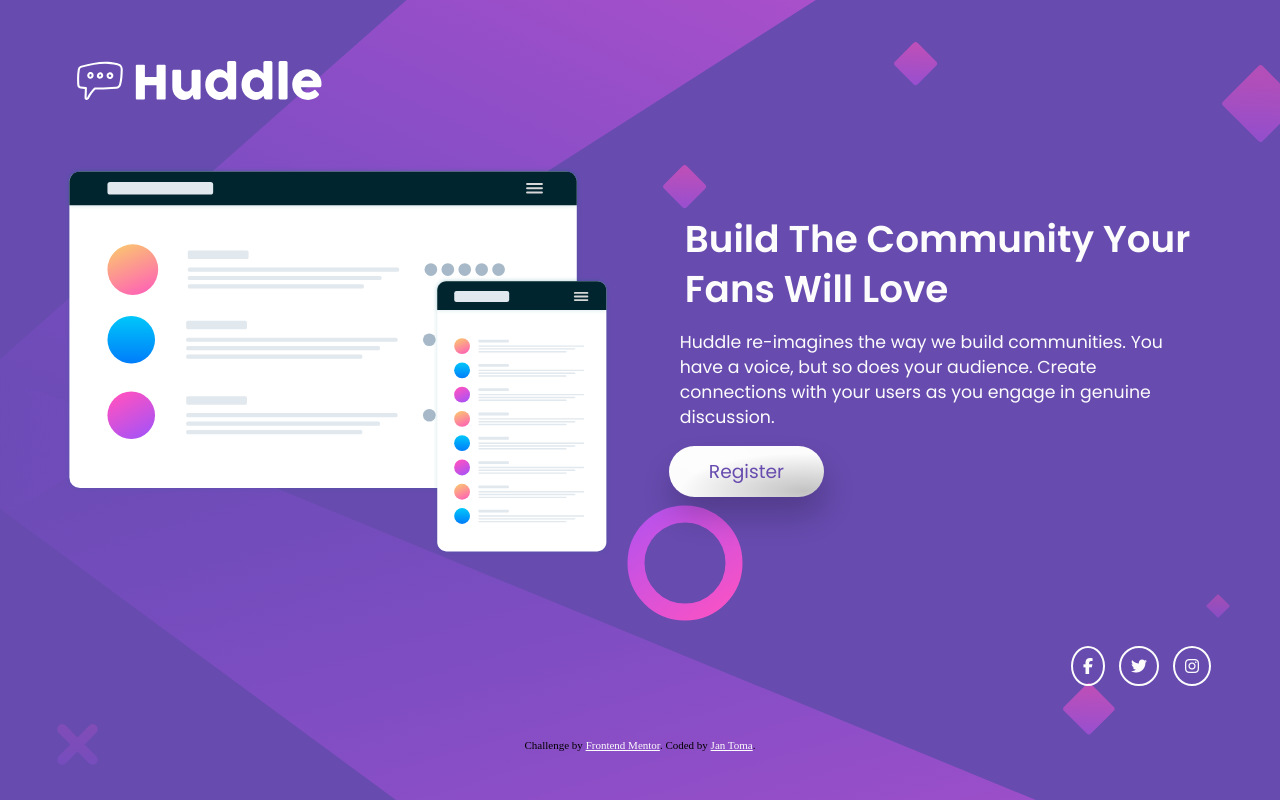
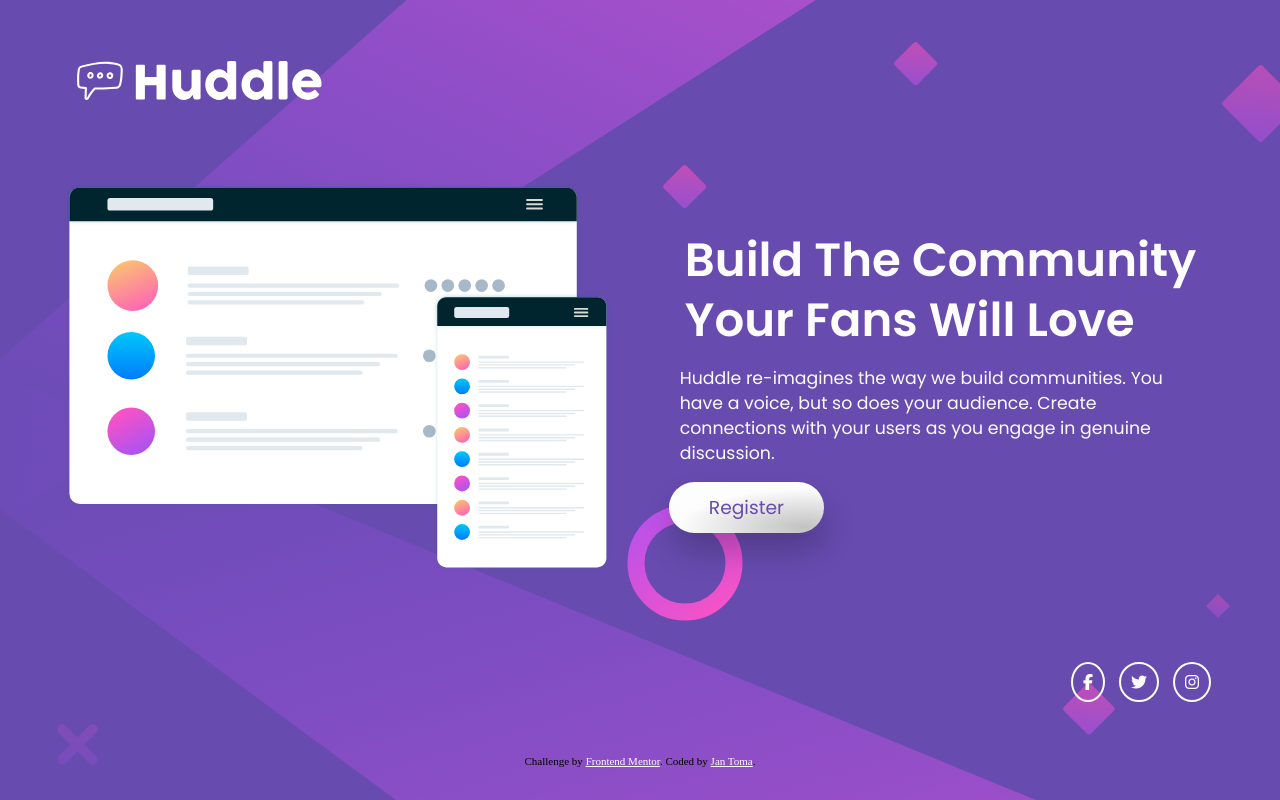
Before and after one commit to jantoma/Huddle-Landing-page-with-single-introductory-section, a plain HTML site: page index.html in a window 1280 px wide. Drawn offline with Linux system fonts and the light colour scheme.

Commit message:
Update main.css

```diff
--- a/main.css
+++ b/main.css
@@ -44,7 +44,7 @@ header {
 
 .hero {
     width: 100%;
-    padding-top: 3rem;
+    padding-top: 4rem;
     display: flex;
     flex-wrap: wrap;
     justify-content: left;
@@ -71,10 +71,10 @@ section .hero-content {
     padding-top: 3rem;
     padding-left: 1rem;
     margin: 0;
-    line-height: 50px;
+    line-height: 60px;
     font-family: 'Poppins', sans-serif;
     font-weight: 600;
-    font-size: 28pt;
+    font-size: 35pt;
     color: #fcfcfc;
 }
 
```
